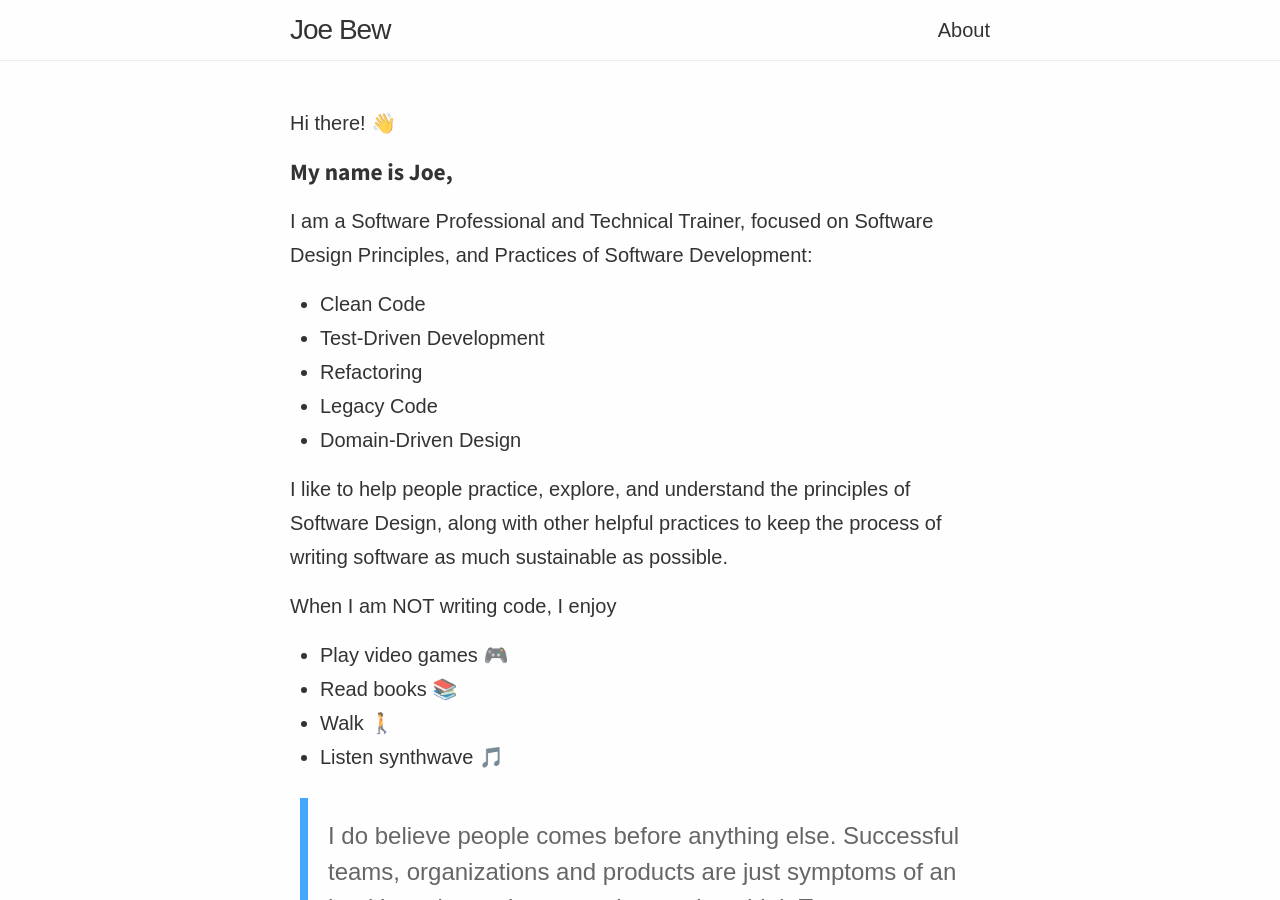
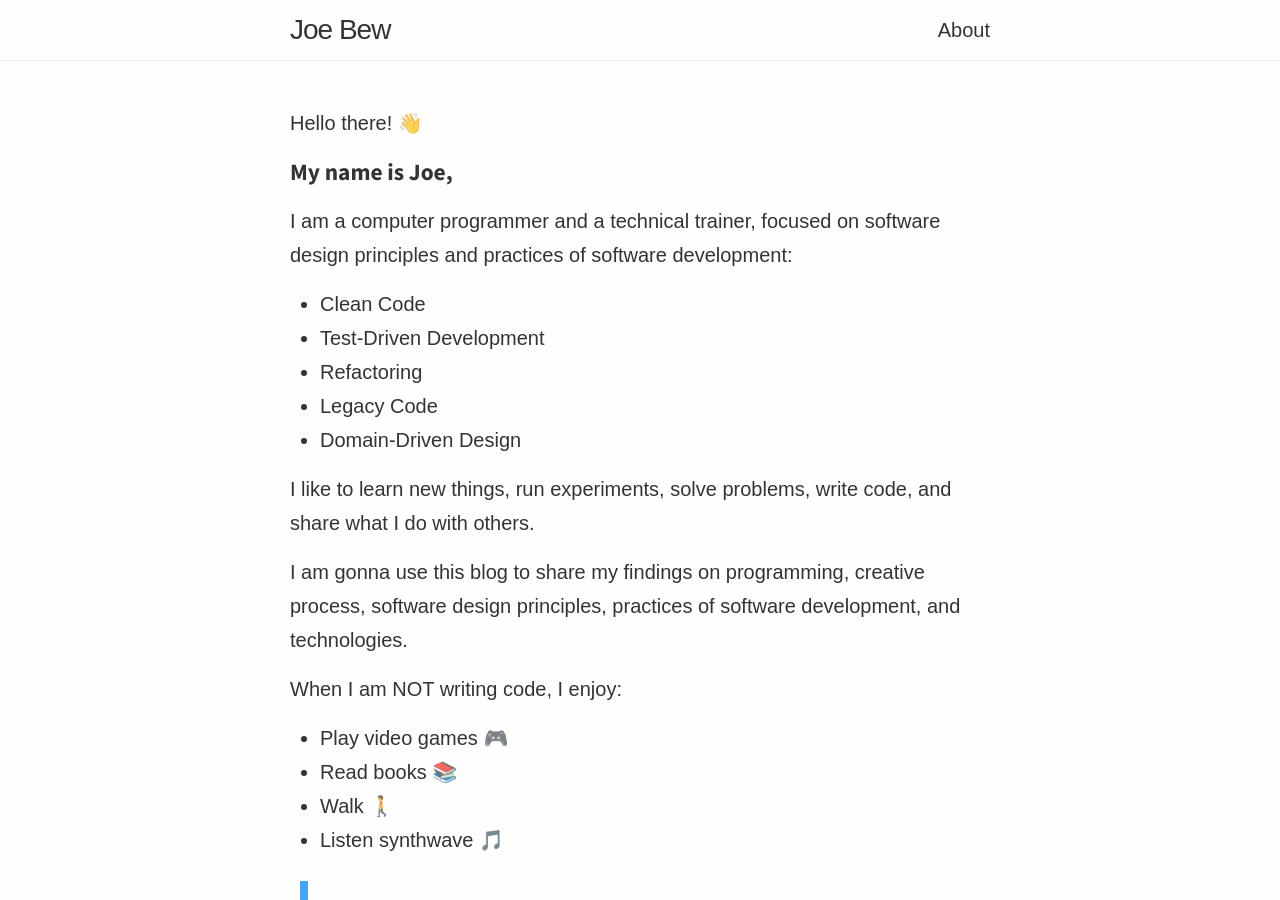
Before and after one commit to joebew42/joebew42.github.io, a Jekyll site: the page built from about.md, in a window 1280 px wide and 900 px high. Built offline with Jekyll 4.4.1, drawn with Linux system fonts in a browser that asks for light colours; emoji names are drawn with the system emoji font; some web fonts are replaced.

Commit message:
Reword the about page

```diff
--- a/about.md
+++ b/about.md
@@ -4,11 +4,11 @@ title: About
 permalink: /about/
 ---
 
-Hi there! :wave:
+Hello there! :wave:
 
 ### My name is Joe,
 
-I am a Software Professional and Technical Trainer, focused on Software Design Principles, and Practices of Software Development:
+I am a computer programmer and a technical trainer, focused on software design principles and practices of software development:
 
 - Clean Code
 - Test-Driven Development
@@ -16,9 +16,11 @@ I am a Software Professional and Technical Trainer, focused on Software Design P
 - Legacy Code
 - Domain-Driven Design
 
-I like to help people practice, explore, and understand the principles of Software Design, along with other helpful practices to keep the process of writing software as much sustainable as possible.
+I like to learn new things, run experiments, solve problems, write code, and share what I do with others.
 
-When I am NOT writing code, I enjoy
+I am gonna use this blog to share my findings on programming, creative process, software design principles, practices of software development, and technologies.
+
+When I am NOT writing code, I enjoy:
 
 - Play video games :video_game:
 - Read books :books:
```
